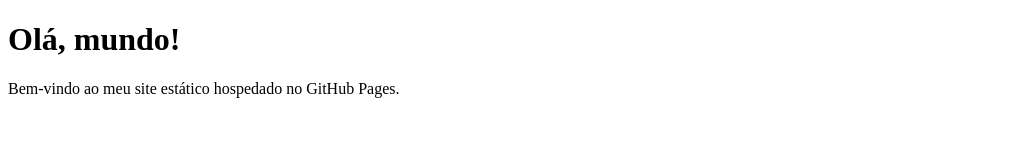
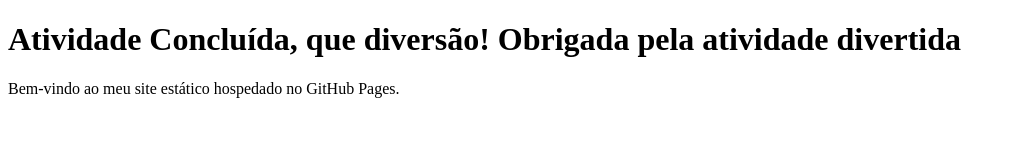
Before and after one commit to NathachaSousa/Atividade-13-2b, a plain HTML site: page index.html in a window 1280 px wide. Shown: the whole page, without its empty margins (0-1016 px from the left). Drawn offline with Linux system fonts and the light colour scheme.

Commit message:
Update index.html
H1 modificado e o texto alterado

```diff
--- a/index.html
+++ b/index.html
@@ -6,7 +6,7 @@
     <title>Meu Site Estático</title>
 </head>
 <body>
-    <h1>Olá, mundo!</h1>
+    <h1>Atividade Concluída, que diversão! Obrigada pela atividade divertida</h1>
     <p>Bem-vindo ao meu site estático hospedado no GitHub Pages.</p>
 </body>
 </html>
```
